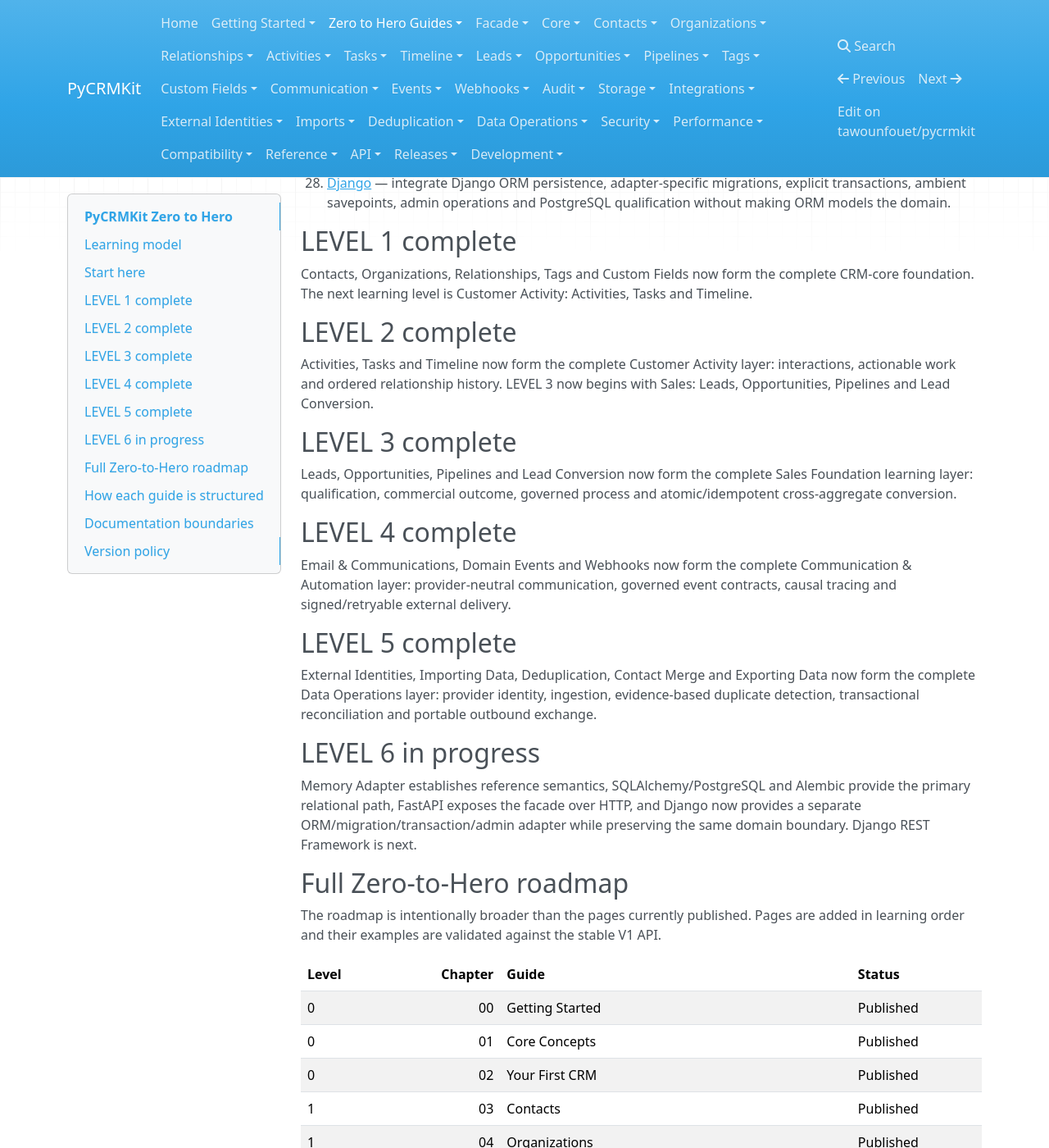
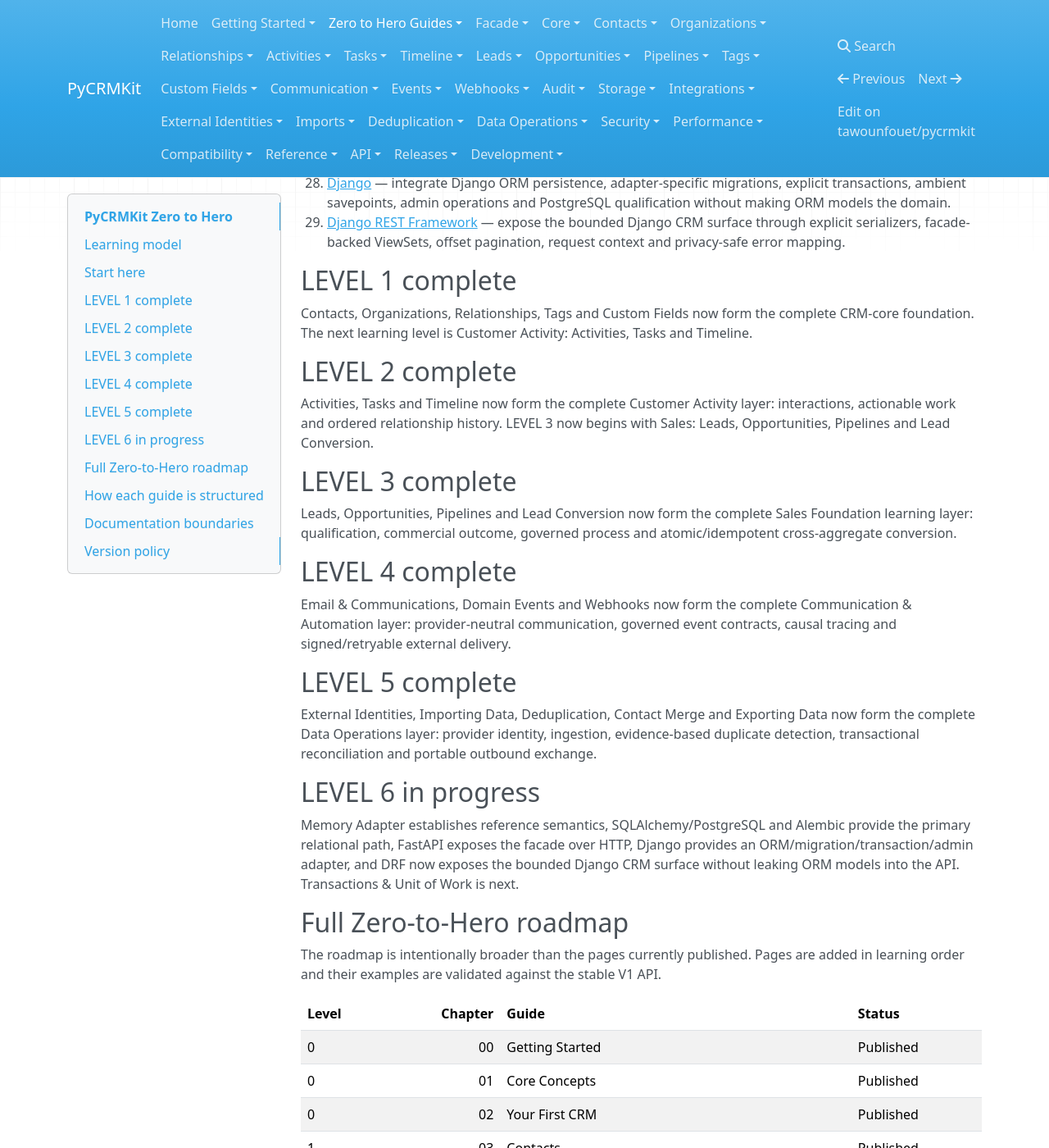
Before and after one commit to tawounfouet/pycrmkit, an MkDocs documentation site: the page built from docs/guides/index.md, in a window 1280 px wide and 1400 px high, scrolled down 1872 px. Shown: the whole window at 82% size. Built offline with MkDocs 1.6.1, drawn with Linux system fonts in a browser that asks for light colours; nearby versions of some CDN libraries.

Commit message:
docs: publish DRF guide in Level 6 roadmap

```diff
--- a/docs/guides/index.md
+++ b/docs/guides/index.md
@@ -61,6 +61,7 @@ example application.
 26. [Migrations](25_migrations.md) — evolve PostgreSQL safely through immutable Alembic revisions, drift checks, historical upgrades, controlled downgrade policy and installed-wheel migration qualification.
 27. [FastAPI](26_fastapi.md) — expose the CRM facade through Pydantic transport schemas, request-scoped context, command-oriented routers, stable HTTP errors, OpenAPI contracts and PostgreSQL-backed API qualification.
 28. [Django](27_django.md) — integrate Django ORM persistence, adapter-specific migrations, explicit transactions, ambient savepoints, admin operations and PostgreSQL qualification without making ORM models the domain.
+29. [Django REST Framework](28_django_rest_framework.md) — expose the bounded Django CRM surface through explicit serializers, facade-backed ViewSets, offset pagination, request context and privacy-safe error mapping.
 
 ## LEVEL 1 complete
 
@@ -84,7 +85,7 @@ External Identities, Importing Data, Deduplication, Contact Merge and Exporting
 
 ## LEVEL 6 in progress
 
-Memory Adapter establishes reference semantics, SQLAlchemy/PostgreSQL and Alembic provide the primary relational path, FastAPI exposes the facade over HTTP, and Django now provides a separate ORM/migration/transaction/admin adapter while preserving the same domain boundary. Django REST Framework is next.
+Memory Adapter establishes reference semantics, SQLAlchemy/PostgreSQL and Alembic provide the primary relational path, FastAPI exposes the facade over HTTP, Django provides an ORM/migration/transaction/admin adapter, and DRF now exposes the bounded Django CRM surface without leaking ORM models into the API. Transactions & Unit of Work is next.
 
 ## Full Zero-to-Hero roadmap
 
```
Also changed, not shown: other parts of docs/guides/index.md (+1 -1 lines).
